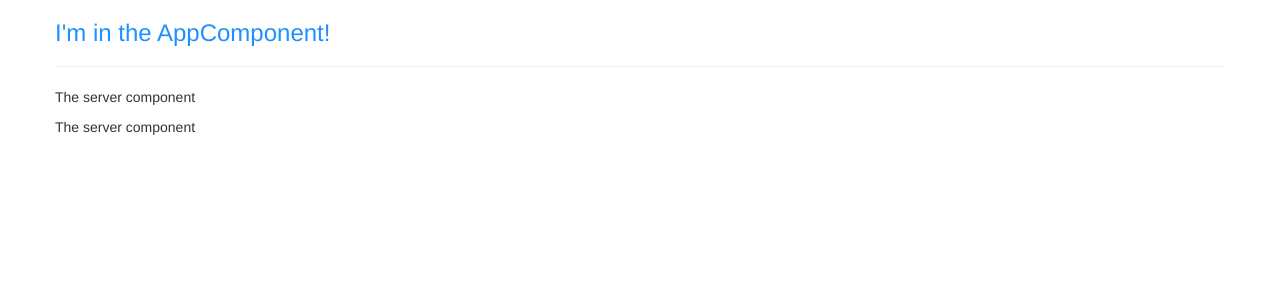
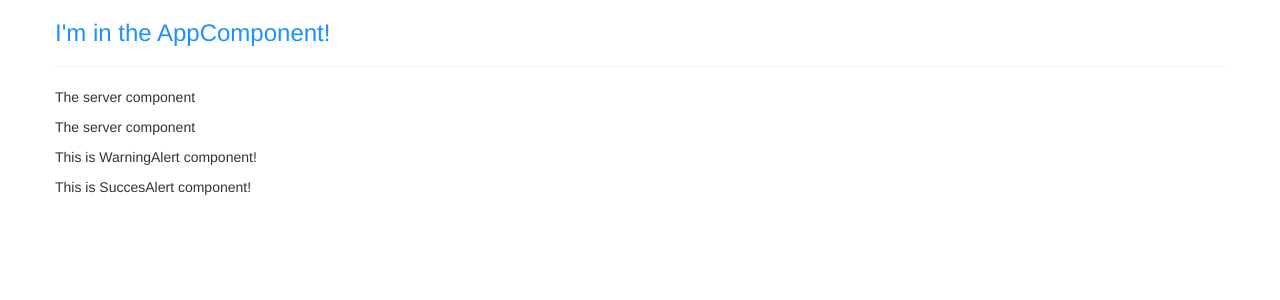
Before and after one commit to bu99ins/ng-first-app, an Angular app: page / in a window 1280 px wide. Shown: the top 300 px of the page. Built offline with nearby package versions, Linux system fonts and the light colour scheme.

Commit message:
add warning and success alert components

```diff
--- a/src/app/app.component.html
+++ b/src/app/app.component.html
@@ -6,6 +6,9 @@
             <app-servers></app-servers>
             <!-- <div app-servers></div> -->
             <!-- <div class="app-servers"></div> -->
+
+            <app-warning-alert></app-warning-alert>
+            <app-success-alert></app-success-alert>
         </div>
     </div>
 </div>
--- /dev/null
+++ b/src/app/successAlert/successAlert.component.ts
@@ -0,0 +1,7 @@
+import { Component } from "@angular/core";
+
+@Component({
+  selector: "app-success-alert",
+  template: "<p>This is SuccesAlert component!"
+})
+export class SuccessAlertComponent {}
--- /dev/null
+++ b/src/app/warningAlert/warningAlert.component.ts
@@ -0,0 +1,7 @@
+import { Component } from "@angular/core";
+
+@Component({
+  selector: "app-warning-alert",
+  template: "<p>This is WarningAlert component!"
+})
+export class WarningAlertComponent {}
```
Also changed, not shown: src/app/app.module.ts (+10 -2 lines).
